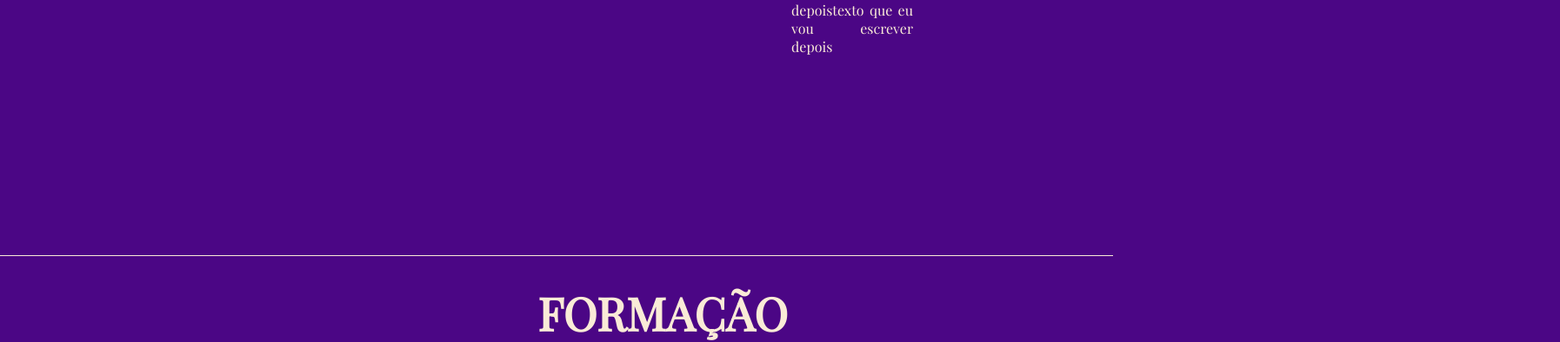
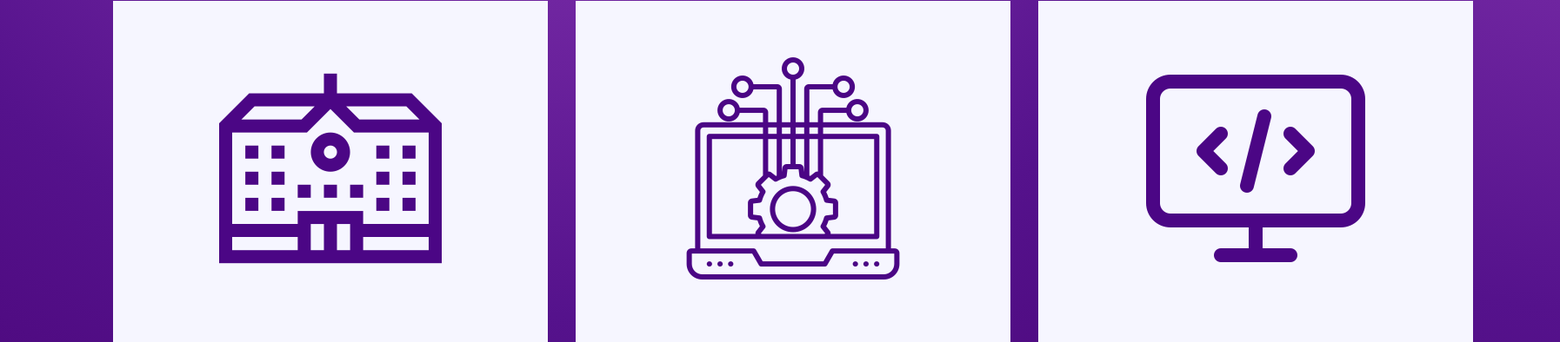
Before and after one commit to anaflaviapizati/Portifolio, a plain HTML site: page index.html in a window 1280 px wide. Shown: the part 1964-2358 px from the top of the page at 87% size, 1794 px wide, since content can reach past the window. Drawn offline with nearby package versions, Linux system fonts and the light colour scheme.

Commit message:
formação finalizada

```diff
--- a/index.html
+++ b/index.html
@@ -71,8 +71,10 @@
                 <p class="pagina2-conteudo-texto">
                     texto que eu vou escrever depois texto que eu vou escrever depois texto que eu vou escrever depois texto que eu vou escrever depois
                     texto que eu vou escrever depois texto que eu vou escrever depois texto que eu vou escrever depois texto que eu vou escrever depois
-                    texto que eu vou escrever depois texto que eu vou escrever depois texto que eu vou escrever depoistexto que eu vou escrever depois
-                    texto que eu vou escrever depois texto que eu vou escrever depois texto que eu vou escrever depoistexto que eu vou escrever depois
+                    texto que eu vou escrever depois texto que eu vou escrever depois texto que eu vou escrever depois texto que eu vou escrever depois
+                    texto que eu vou escrever depois texto que eu vou escrever depois texto que eu vou escrever depois texto que eu vou escrever depois
+                   texto que eu vou escrever depois texto que eu vou escrever depois texto que eu vou escrever depois texto que eu vou escrever depois
+                    texto que eu vou escrever depois texto que eu vou escrever depois texto que eu vou escrever depois texto que eu vou escrever depois
                 </p>
             </div>
         </section>
@@ -81,21 +83,23 @@
     <main id="Formação" class="pagina3">
 
         <section class="pagina3-titulo">
+
             <h2>FORMAÇÃO</h2>
 
             <div class="pagina3-quadros">
+
                 <div class="pagina3-quadro1">
                     <img class="pagina3-quadro-1-img" src="imgs/emicon.png" alt="ícone ensino médio">
                     <h3 class="pagina3-quadro1-texto">Ensino Médio</h3>
 
                 </div>
                 <div class="pagina3-quadro2">
-                    <img class="pagina3-quadro-1-img" src="imgs/" alt="ícone tecnico">
+                    <img class="pagina3-quadro-1-img" src="imgs/ti.png"  alt="ícone tecnico">
                     <h3 class="pagina3-quadro1-texto">Técnico em Informática</h3>
 
                 </div>
                 <div class="pagina3-quadro3">
-                    <img class="pagina3-quadro-1-img" src="imgs/" alt="ícone faculdade">
+                    <img class="pagina3-quadro-1-img" src="imgs/si.png" alt="ícone faculdade">
                     <h3 class="pagina3-quadro1-texto">Sistemas de Informação</h3>
 
                 </div>
--- a/style.css
+++ b/style.css
@@ -8,7 +8,8 @@
 
 body{
     font-size: 100%;
-    background-color: #4b0685;
+    background: rgb(144,61,185);
+    background: radial-gradient(circle, rgba(144,61,185,1) 10%, rgba(85,18,140,1) 62%, rgba(70,0,113,1) 100%);
 }
 
 a{
@@ -29,7 +30,7 @@ nav{
 ul{
     display: flex;
     font-family: 'Mukta', sans-serif;
-    color: antiquewhite;
+    color: #f6f6ff;
     font-weight: 400;
     font-size:20px;
     list-style-type: none;
@@ -43,8 +44,8 @@ li{
 .pagina1{
      display: flex;
      flex-direction: column;
-     border-top: 0.4px solid antiquewhite;
-     border-bottom: 0.4px solid antiquewhite;
+     border-top: 0.4px solid #f6f6ff;
+
      text-align: center;
      padding: 250px;
 }
@@ -52,7 +53,7 @@ li{
 .pagina1-titulos{
     display: flex;
     flex-direction: column;
-    color: antiquewhite;
+    color: #f6f6ff;
     justify-content: space-between;
     gap: 30px;
 }
@@ -73,7 +74,7 @@ li{
     justify-content: center;
     gap:32px;
     padding: 60px;
-    color: antiquewhite;
+    color: #f6f6ff;
 }
 
 .pagina1-botoes-botao{
@@ -94,33 +95,35 @@ li{
     padding: 30px;
     display: flex;
     justify-content: center;
-
+    background-color: #f6f6ff;
 }
 
 .pagina2-titulo{
     font-size: 35px;
     font-family: 'Playfair Display';
-    color: antiquewhite;
+    color:#4b0685;
     text-align: center;
 }
 
 .pagina2-conteudo{
-    padding: 25vh;
+    width: 1500px;
+    height: 600px;
     display: flex;
-    justify-content: space-between;
-    gap: 45vh;
+    align-items: center;
+    justify-content: center;
+    flex-direction: row;
+    gap: 20vh;
 }
 
 .pagina2-conteudo-perfil{
     height:40vh;
     width: 40vh;
-    border-radius: 50%;
+    border-radius: 10%;
+    border-style:groove;
+    border-color: #4b0685;
 }
 
-.pagina2-conteudo-perfil:hover{
-    border-radius: 10%;
-    transition-delay: 0.1s;
-}
+
 
 .pagina2-conteudo-texto{
     font-size: 2vh;
@@ -134,12 +137,12 @@ li{
     justify-content: center;
     flex-direction: column;
     flex-wrap: wrap;
-    border-top: 0.4px solid antiquewhite;
+    border-top: 0.4px solid #f6f6ff;
     font-size: 35px;
     font-family: 'Playfair Display';
-    color: antiquewhite;
+    color: #f6f6ff;
     text-align: center;
-    border-bottom: 0.4px solid antiquewhite;
+    border-bottom: 0.4px solid #f6f6ff;
 }
 .pagina3-quadros{
     display: flex;
@@ -154,23 +157,19 @@ li{
 
 .pagina3-quadro1, .pagina3-quadro2, .pagina3-quadro3{
     display: flex;
-    justify-content: row;
-    text-align: center;
-    background-color: antiquewhite;
-    padding: 25vh;
-    width:100px ;
-}
-
-.pagina3-quadros-img{
-    width: 64px;
-    height: 64px;
-    background-color:;
+    flex-direction: column;
+    justify-content: space-around;
+    align-items: center;
+    background-size: auto;
+    background-color:#f6f6ff;
+    width: 500px;
+    height: 600px;
+    gap: 30px;
 }
 
 .pagina3-quadro1-texto{
     color: #4b0685;
     text-align: center;
-    justify-content: center;
 
 }
 .rodape-formacao{
```
Also changed, not shown: imgs/si.png (added), imgs/ti.png (added).
